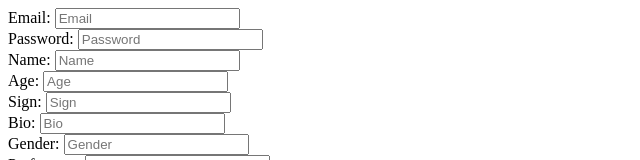
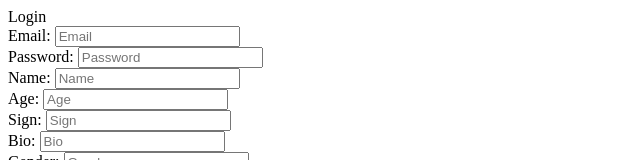
Before and after one commit to amandena/datescope-frontend, a React (Create React App) app: page / in a window 1280 px wide. Shown: the top 160 px of the page, without its empty margins (0-640 px from the left). Built offline with nearby package versions, Linux system fonts and the light colour scheme; no server answers.

Commit message:
created Login component and added it to UsersContainer

```diff
--- /dev/null
+++ b/src/components/Login.js
@@ -0,0 +1,15 @@
+import React from 'react'
+
+class Login extends React.Component {
+
+
+  render() {
+    return(
+      <div>
+        Login
+      </div>
+    )
+  }
+}
+
+export default Login
--- a/src/containers/UsersContainer.js
+++ b/src/containers/UsersContainer.js
@@ -1,5 +1,6 @@
 import React from 'react'
 import {connect} from 'react-redux'
+import Login from '../components/Login'
 import UserInput from '../components/UserInput'
 import Users from '../components/Users'
 import {fetchUsers} from '../actions/fetchUsers'
@@ -13,6 +14,7 @@ class UsersContainer extends React.Component {
   render() {
     return(
       <div>
+        <Login />
         <UserInput /><br/>
         <Users users={this.props.users} />
       </div>
```
